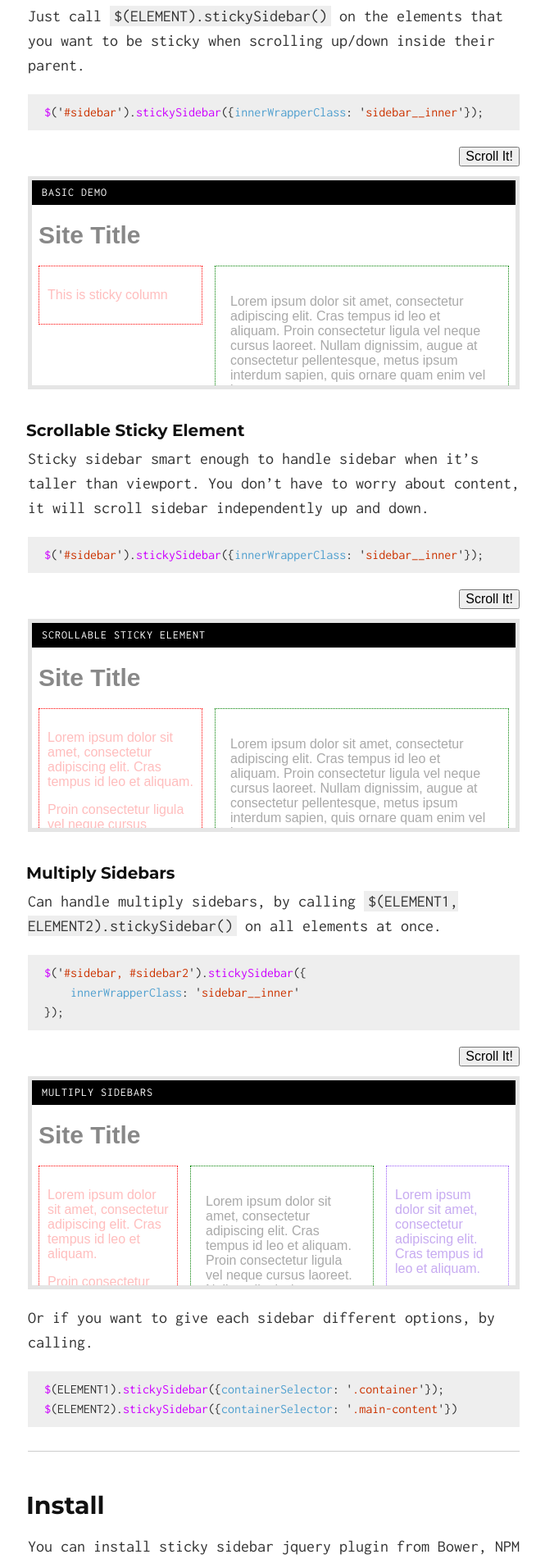
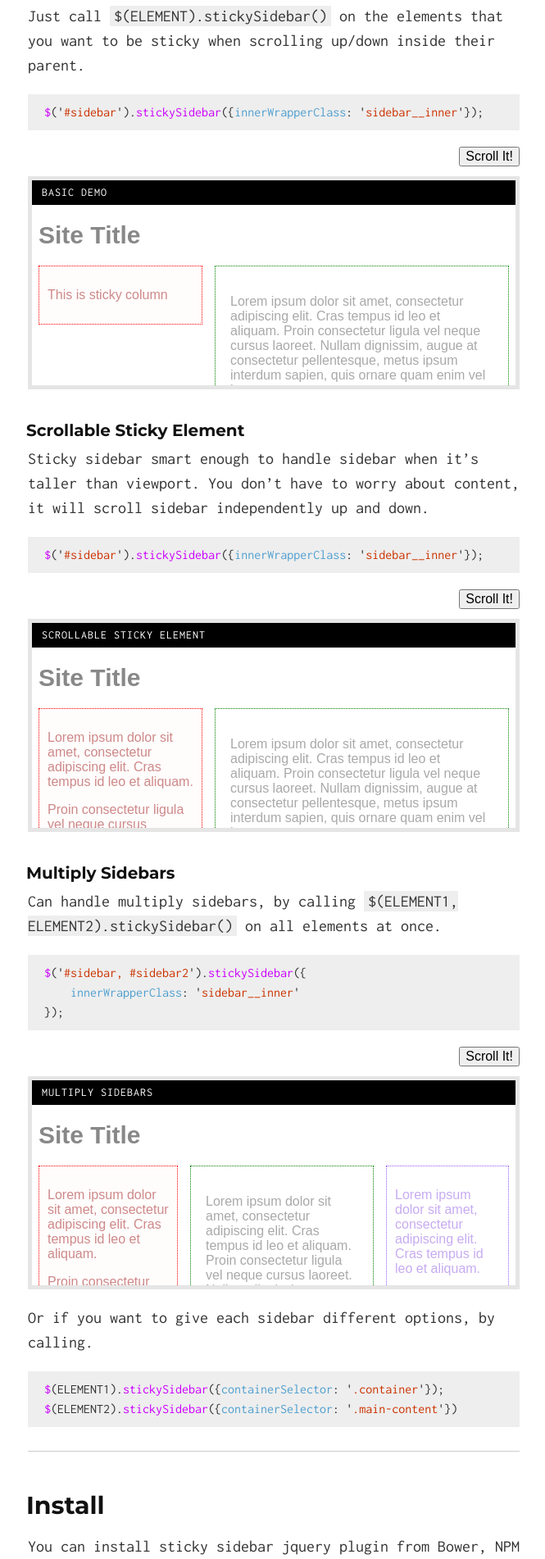
Before and after one commit to abouolia/sticky-sidebar, a Jekyll site: the page built from docs/index.md, in a window 1280 px wide. Shown: the part 654-2556 px from the top of the page at 82% size, without its empty margins (306-971 px from the left). Built offline with Jekyll 4.4.1, drawn with Linux system fonts in a browser that asks for light colours.

Commit message:
Some tweaks in document

```diff
--- a/docs/examples/example1.html
+++ b/docs/examples/example1.html
@@ -37,12 +37,13 @@
 		#sidebar{
 			float: left;
 			width: 200px;
-			color: #ffbdbd;
+			color: #ce8888;
 			will-change: min-height;
 		}
 
 		#sidebar .sidebar__inner{
 			border: 1px dotted red;
+			background-color: rgba(255, 0, 0, 0.01);
 			padding: 10px;
 			position: relative;
 			transform: translate3d(0, 0, 0);
--- a/docs/examples/example2.html
+++ b/docs/examples/example2.html
@@ -38,13 +38,14 @@
 		#sidebar{
 			float: left;
 			width: 200px;
-			color: #ffbdbd;
+			color: #ce8888;
 			position: relative;
 			will-change: min-height;
 		}
 
 		#sidebar .sidebar__inner{
 			border: 1px dotted red;
+			background-color: rgba(255, 0, 0, 0.01);
 			padding: 10px;
 			transform: translate3d(0, 0, 0);
 			transform: translate(0, 0);
--- a/docs/examples/example3.html
+++ b/docs/examples/example3.html
@@ -39,16 +39,17 @@
 		#sidebar{
 			float: left;
 			width: 170px;
-			color: #ffbdbd;
+			color: #ce8888;
 			position: relative;
 			will-change: min-height;
 		}
 
 		#sidebar .sidebar__inner{
 			border: 1px dotted red;
+			background-color: rgba(255, 0, 0, 0.01);
 			padding: 10px;
+			transform: translate(0, 0);
 			transform: translate3d(0, 0, 0);
-			transform: translate(0, 0);
 			will-change: position, translate;
 		}
 
--- a/docs/index.md
+++ b/docs/index.md
@@ -4,7 +4,7 @@ layout: default
 
 [Sticky Sidebar](http://github.com/abouolia/sticky-sidebar) is jQuery plugin for making intelligent and high performance sticky sidebar, works with sidebar if it's bigger or smaller than viewport, has resize sensor to re-calculate its dimensions automatically when size of sidebar or its container is changed, supports multiply sidebars in once and compatible with Firefox, Chrome, Safari, and IE9+. Source can be found on [Github](http://github.com/abouolia/sticky-sidebar).
 
-<iframe src="https://ghbtns.com/github-btn.html?user=chibicode&amp;repo=solo&amp;type=watch&amp;count=true&amp;size=large"
+<iframe src="https://ghbtns.com/github-btn.html?user=abouolia&amp;repo=sticky-sidebar&amp;type=watch&amp;count=true&amp;size=large"
   allowtransparency="true" frameborder="0" scrolling="0" width="170" height="30"></iframe><br/>
 
 ## Example
```
